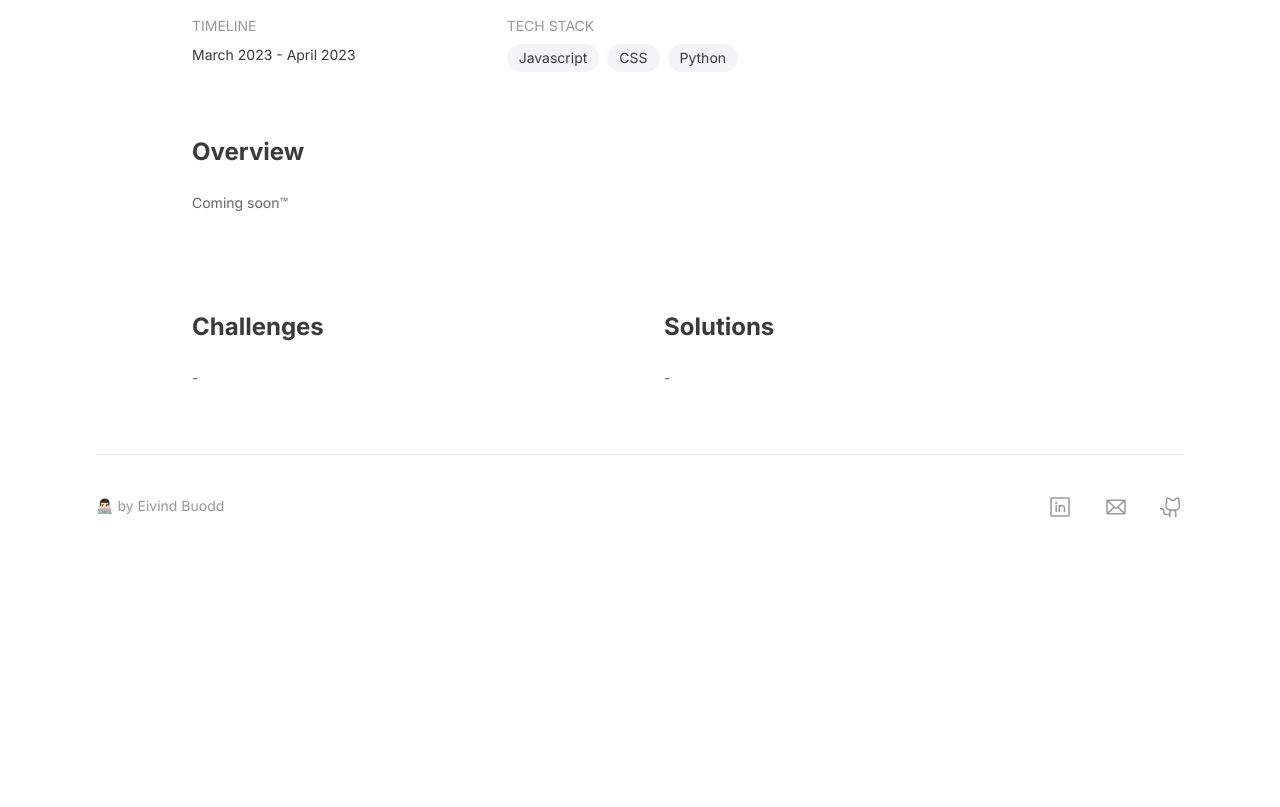
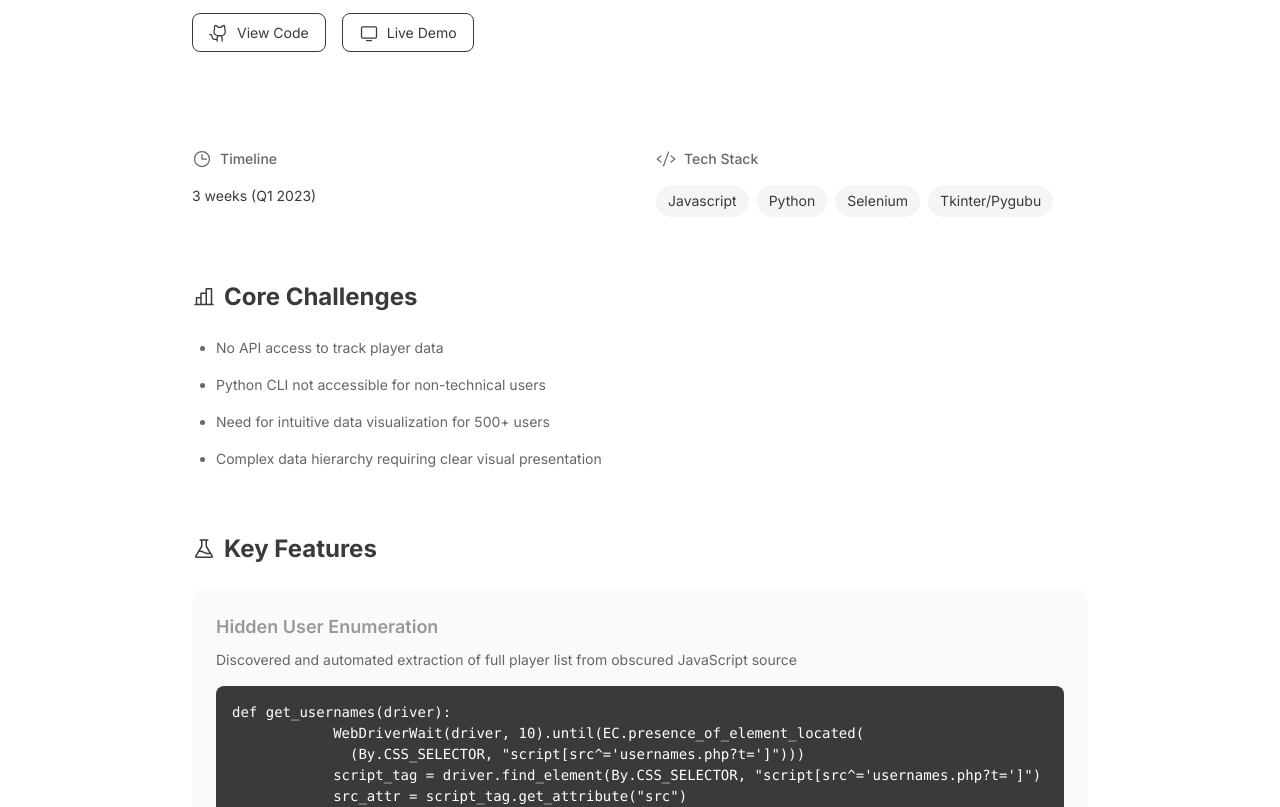
Before and after one commit to biroman/portfolio, a React (Vite) app: page /msscraper in a window 1280 px wide. Shown: the part 880-1687 px from the top of the page. Before the commit the page ends 1439 px from the top, so only its background shows below. Built offline with nearby package versions, Linux system fonts and the light colour scheme.

Commit message:
projectdetail update

```diff
--- a/src/components/footer.jsx
+++ b/src/components/footer.jsx
@@ -12,21 +12,21 @@ const footer = () => {
             <a href="https://www.linkedin.com/in/eivind-buodd" target="_blank">
               {" "}
               <LinkedinLogo
-                className="hover:filter hover:brightness-50"
+                className="hover:filter hover:brightness-50 transition-all duration-300"
                 size={24}
               />
             </a>
             <a href="mailto:eivind@buodd.no">
               {" "}
               <Envelope
-                className="hover:filter hover:brightness-50"
+                className="hover:filter hover:brightness-50 transition-all duration-300"
                 size={24}
               />
             </a>
             <a href="https://github.com/biroman" target="_blank">
               {" "}
               <GithubLogo
-                className="hover:filter hover:brightness-50"
+                className="hover:filter hover:brightness-50 transition-all duration-300"
                 size={24}
               />
             </a>
--- a/src/pages/ProjectDetail.jsx
+++ b/src/pages/ProjectDetail.jsx
@@ -1,33 +1,46 @@
-import { GithubLogo, Monitor } from "@phosphor-icons/react";
+import {
+  GithubLogo,
+  Monitor,
+  Code,
+  ChartBar,
+  Flask,
+  User,
+  Clock,
+} from "@phosphor-icons/react";
 import PropTypes from "prop-types";
 
 const ProjectDetail = ({
   title,
   subtitle,
-  description,
   timeline,
   techStack,
-  challenges,
-  solutions,
   githubLink,
   liveLink,
   projectImage,
+  problemSpace,
+  keyFeatures,
+  designProcess,
+  visualLanguage,
+  outcomes,
+  retrospective,
 }) => {
   return (
-    <div className="flex flex-col w-full max-w-4xl mx-auto mt-28 text-left">
+    <div className="flex flex-col w-full max-w-4xl mx-auto mt-28 text-left gap-16">
       {/* Hero section */}
-      <div className="mb-16">
-        <h1 className="text-4xl font-bold text-[#3A3A3A] mb-4">{title}</h1>
-        <p className="text-lg text-[#666666] mb-8">{subtitle}</p>
+      <div className="space-y-8">
+        <div className="space-y-4">
+          <h1 className="text-4xl font-bold text-[#3A3A3A]">{title}</h1>
+          <p className="text-xl text-[#666666]">{subtitle}</p>
+        </div>
         <img
           src={projectImage}
           alt={title}
-          className="w-full h-[400px] rounded-xl object-cover"
+          className="w-full h-[500px] rounded-2xl object-cover shadow-lg"
         />
       </div>
 
       {/* Project links */}
-      <div className="flex gap-4 mb-16">
+      <div className="flex gap-4 mb-8">
         {githubLink && (
           <a
             href={githubLink}
@@ -52,19 +65,26 @@ const ProjectDetail = ({
         )}
       </div>
 
-      {/* Project details */}
-      <div className="grid grid-cols-3 gap-12 mb-16">
-        <div>
-          <h3 className="text-sm uppercase text-[#999999] mb-2">Timeline</h3>
+      {/* Metadata */}
+      <div className="grid grid-cols-2 gap-8">
+        <div className="space-y-4">
+          <div className="flex items-center gap-2 text-[#666]">
+            <Clock size={20} />
+            <span className="font-medium">Timeline</span>
+          </div>
           <p className="text-[#3A3A3A]">{timeline}</p>
         </div>
-        <div className="col-span-2">
-          <h3 className="text-sm uppercase text-[#999999] mb-2">Tech Stack</h3>
+
+        <div className="space-y-4">
+          <div className="flex items-center gap-2 text-[#666]">
+            <Code size={20} />
+            <span className="font-medium">Tech Stack</span>
+          </div>
           <div className="flex flex-wrap gap-2">
             {techStack.map((tech, index) => (
               <span
                 key={index}
-                className="px-3 py-1 bg-[#f5f5f7] text-[#3A3A3A] rounded-full text-sm"
+                className="px-3 py-1.5 bg-[#f5f5f7] text-[#3A3A3A] rounded-full text-sm"
               >
                 {tech}
               </span>
@@ -73,58 +93,138 @@ const ProjectDetail = ({
         </div>
       </div>
 
-      {/* Project description */}
-      <div className="mb-16">
-        <h2 className="text-2xl font-bold text-[#3A3A3A] mb-6">Overview</h2>
-        <p className="text-[#666666] leading-relaxed mb-8">{description}</p>
+      {/* Problem Space */}
+      <div className="space-y-6">
+        <h2 className="text-2xl font-bold text-[#3A3A3A] flex items-center gap-2">
+          <ChartBar size={24} />
+          Core Challenges
+        </h2>
+        <ul className="list-disc pl-6 space-y-4 text-[#666]">
+          {problemSpace?.map((challenge, index) => (
+            <li key={index}>{challenge}</li>
+          ))}
+        </ul>
       </div>
 
-      {/* Challenges and Solutions */}
-      <div className="grid grid-cols-2 gap-12 mb-16">
-        <div>
-          <h2 className="text-2xl font-bold text-[#3A3A3A] mb-6">Challenges</h2>
-          <ul className="space-y-4">
-            {challenges.map((challenge, index) => (
-              <li key={index} className="text-[#666666] leading-relaxed">
-                {challenge}
+      {/* Key Features */}
+      <div className="space-y-6">
+        <h2 className="text-2xl font-bold text-[#3A3A3A] flex items-center gap-2">
+          <Flask size={24} />
+          Key Features
+        </h2>
+        <div className="grid gap-6">
+          {keyFeatures?.map((feature, index) => (
+            <div key={index} className="p-6 bg-[#fafafa] rounded-xl">
+              <h3 className="font-semibold text-lg mb-2">{feature.title}</h3>
+              <p className="text-[#666]">{feature.description}</p>
+              {feature.image && (
+                <img
+                  src={feature.image}
+                  alt={feature.title}
+                  className="h-[250px] rounded-md object-cover mt-4"
+                />
+              )}
+              {feature.code && (
+                <pre className="mt-4 p-4 bg-[#3A3A3A] text-white rounded-lg">
+                  <code>{feature.code}</code>
+                </pre>
+              )}
+            </div>
+          ))}
+        </div>
+      </div>
+
+      {/* Design Process */}
+      <div className="space-y-6">
+        <h2 className="text-2xl font-bold text-[#3A3A3A] flex items-center gap-2">
+          <User size={24} />
+          Design Process
+        </h2>
+        <div className="grid grid-cols-3 gap-6">
+          {designProcess?.map((stage, index) => (
+            <div key={index} className="p-6 bg-[#fafafa] rounded-xl">
+              <div className="text-2xl font-bold text-[#666] mb-2">
+                0{index + 1}
+              </div>
+              <h3 className="font-semibold mb-2">{stage.title}</h3>
+              <p className="text-[#666]">{stage.description}</p>
+            </div>
+          ))}
+        </div>
+      </div>
+
+      {/* Visual Language */}
+      {visualLanguage && (
+        <div className="space-y-6">
+          <h2 className="text-2xl font-bold text-[#3A3A3A]">Visual Language</h2>
+          <div className="grid grid-cols-3 gap-6">
+            {Object.entries(visualLanguage).map(([category, details]) => (
+              <div key={category} className="p-6 bg-[#fafafa] rounded-xl">
+                <h3 className="font-semibold mb-2">{category}</h3>
+                <ul className="list-disc pl-4 space-y-2">
+                  {details.map((detail, index) => (
+                    <li key={index} className="text-[#666]">
+                      {detail}
                     </li>
                   ))}
                 </ul>
               </div>
-        <div>
-          <h2 className="text-2xl font-bold text-[#3A3A3A] mb-6">Solutions</h2>
-          <ul className="space-y-4">
-            {solutions.map((solution, index) => (
-              <li key={index} className="text-[#666666] leading-relaxed">
-                {solution}
+            ))}
+          </div>
+        </div>
+      )}
+
+      {/* Outcomes */}
+      <div className="space-y-6">
+        <h2 className="text-2xl font-bold text-[#3A3A3A]">Outcomes</h2>
+        <ul className="space-y-2">
+          {outcomes.map((outcome, index) => (
+            <li key={index} className="flex items-start gap-2 text-[#666]">
+              <span className="text-green-600">✓</span>
+              {outcome}
             </li>
           ))}
         </ul>
       </div>
+
+      {/* Retrospective */}
+      <div className="space-y-6 mb-28">
+        <h2 className="text-2xl font-bold text-[#3A3A3A]">Key Learnings</h2>
+        <ul className="list-disc pl-6 space-y-4 text-[#666]">
+          {retrospective?.map((learning, index) => (
+            <li key={index}>{learning}</li>
+          ))}
+        </ul>
       </div>
     </div>
   );
 };
 
 ProjectDetail.propTypes = {
-  // Required props
   title: PropTypes.string.isRequired,
   subtitle: PropTypes.string.isRequired,
-  description: PropTypes.string.isRequired,
   timeline: PropTypes.string.isRequired,
   techStack: PropTypes.arrayOf(PropTypes.string).isRequired,
-  challenges: PropTypes.arrayOf(PropTypes.string).isRequired,
-  solutions: PropTypes.arrayOf(PropTypes.string).isRequired,
+  problemSpace: PropTypes.arrayOf(PropTypes.string),
+  keyFeatures: PropTypes.arrayOf(
+    PropTypes.shape({
+      title: PropTypes.string.isRequired,
+      description: PropTypes.string.isRequired,
+      code: PropTypes.string,
+    })
+  ),
+  designProcess: PropTypes.arrayOf(
+    PropTypes.shape({
+      title: PropTypes.string.isRequired,
+      description: PropTypes.string.isRequired,
+    })
+  ),
+  visualLanguage: PropTypes.object,
+  outcomes: PropTypes.arrayOf(PropTypes.string),
+  retrospective: PropTypes.arrayOf(PropTypes.string),
   projectImage: PropTypes.string.isRequired,
-
-  // Optional props
   githubLink: PropTypes.string,
   liveLink: PropTypes.string,
 };
 
-ProjectDetail.defaultProps = {
-  githubLink: "",
-  liveLink: "",
-};
-
 export default ProjectDetail;
--- a/src/pages/msscraper.jsx
+++ b/src/pages/msscraper.jsx
@@ -3,16 +3,109 @@ import ProjectDetail from "./ProjectDetail";
 export const Msscraper = () => {
   return (
     <ProjectDetail
-      title="User Data Viewer"
-      subtitle="A web application for viewing and managing scraped player data"
-      description="Coming soon™"
-      timeline="March 2023 - April 2023"
-      techStack={["Javascript", "CSS", "Python"]}
-      challenges={["-"]}
-      solutions={["-"]}
+      title="Website scraper and userdata viewer"
+      subtitle="Automated scraping pipeline with modern data visualization interface"
+      timeline="3 weeks (Q1 2023)"
+      techStack={["Javascript", "Python", "Selenium", "Tkinter/Pygubu"]}
+      problemSpace={[
+        "No API access to track player data",
+        "Python CLI not accessible for non-technical users",
+        "Need for intuitive data visualization for 500+ users",
+        "Complex data hierarchy requiring clear visual presentation",
+      ]}
+      keyFeatures={[
+        {
+          title: "Hidden User Enumeration",
+          description:
+            "Discovered and automated extraction of full player list from obscured JavaScript source",
+          code: `def get_usernames(driver):
+            WebDriverWait(driver, 10).until(EC.presence_of_element_located(
+              (By.CSS_SELECTOR, "script[src^='usernames.php?t=']")))
+            script_tag = driver.find_element(By.CSS_SELECTOR, "script[src^='usernames.php?t=']")
+            src_attr = script_tag.get_attribute("src")
+            usernames_url = src_attr.split("usernames.php?t=")[-1]
+            driver.get(f"https://mafiaspillet.no/usernames.php?t={usernames_url}")
+            return list(set(re.findall(r"'([^']*)'", driver.page_source)))`,
+        },
+        {
+          title: "Intuitive Data Interface",
+          description:
+            "Designed a modern, responsive interface with focus on matte glass design",
+          code: `// Aesthetic gradient background
+          background: linear-gradient(to top left, #481638 5%, #04043d 75%);
+
+          // Custom scrollbar for better interaction
+          ::-webkit-scrollbar {
+            width: 2px;
+            background: #f1f1f121;
+          }
+
+          // Smooth hover effects for better feedback
+          tr:hover {
+            color: rgb(255, 255, 255, 1);
+            background-color: rgba(255, 255, 255, 0.137);
+            transition: all 0.2s ease;
+          }`,
+        },
+        {
+          title: "Visual Hierarchy Implementation",
+          description:
+            "Developed a color-coded ranking system with status indicators",
+          code: `// Dynamic rank color coding
+          if (tr.children[2].textContent === " Gudfar") {
+            tr.children[2].style.color = "rgb(97, 172, 255)";
+          } else if (tr.children[2].textContent === " Capo Crimini") {
+            tr.children[2].style.color = "rgb(162, 99, 215)";
+          }`,
+        },
+        {
+          title: "Interactive User Features",
+          description:
+            "Created engaging search and sort functionality with visual feedback",
+          code: `// Animated search placeholder
+          function typeWriter(text, callback) {
+            let index = 0;
+            intervalId = setInterval(() => {
+              if (index < text.length) {
+                inputd.placeholder += text.charAt(index);
+                index++;
+              }
+            }, 100);
+          }`,
+        },
+      ]}
+      designProcess={[
+        {
+          title: "Design",
+          description:
+            "Took inspiration of windows 11 matte glass design and designed the webpage to match the theme",
+        },
+        {
+          title: "Interaction Design",
+          description:
+            "Implemented intuitive sorting, filtering, and copy functionality with clear visual feedback",
+        },
+        {
+          title: "Technical Architecture",
+          description:
+            "Built a robust scraping system with error recovery and automatic GitHub updates",
+        },
+      ]}
+      outcomes={[
+        "Streamlined data access for 500+ monthly users through intuitive interface design",
+        "Reduced data lookup time from minutes to seconds with efficient search and sort features",
+        "Created a visually engaging experience with thoughtful color coding and animations",
+        "Implemented automated data collection",
+      ]}
+      retrospective={[
+        "Learned to balance aesthetic design with technical functionality",
+        "Discovered the importance of having some user feedback",
+        "Gained experience in creating accessible data visualizations",
+        "Developed skills in full-stack JavaScript and Python development",
+      ]}
+      projectImage="/assets/test.png"
+      liveLink="https://scrap-beta.vercel.app/"
       githubLink="https://github.com/biroman/scraper"
-      liveLink="https://scrap-beta.vercel.app/"
-      projectImage="/assets/test.png"
     />
   );
 };
```
Also changed, not shown: public/assets/msScraperPy.png (added). Lines whose indentation alone changed are shown as unchanged.
